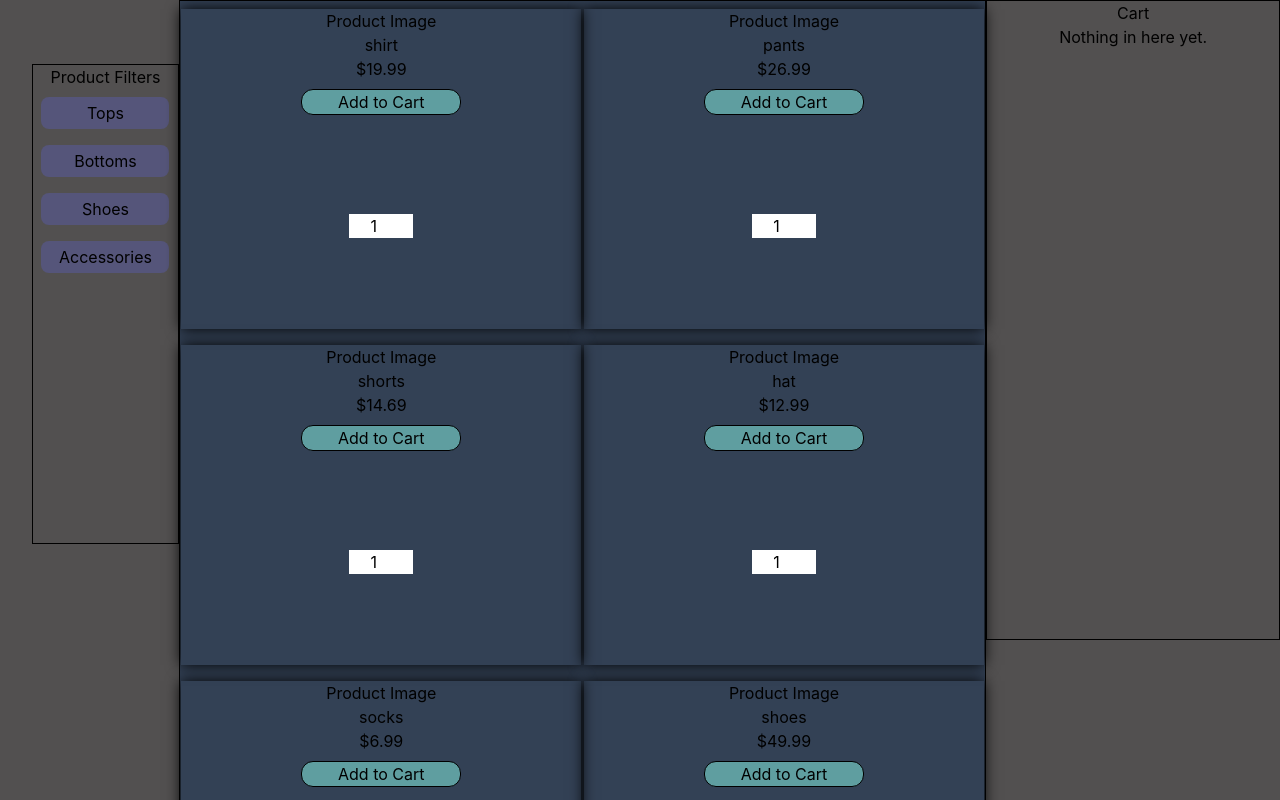
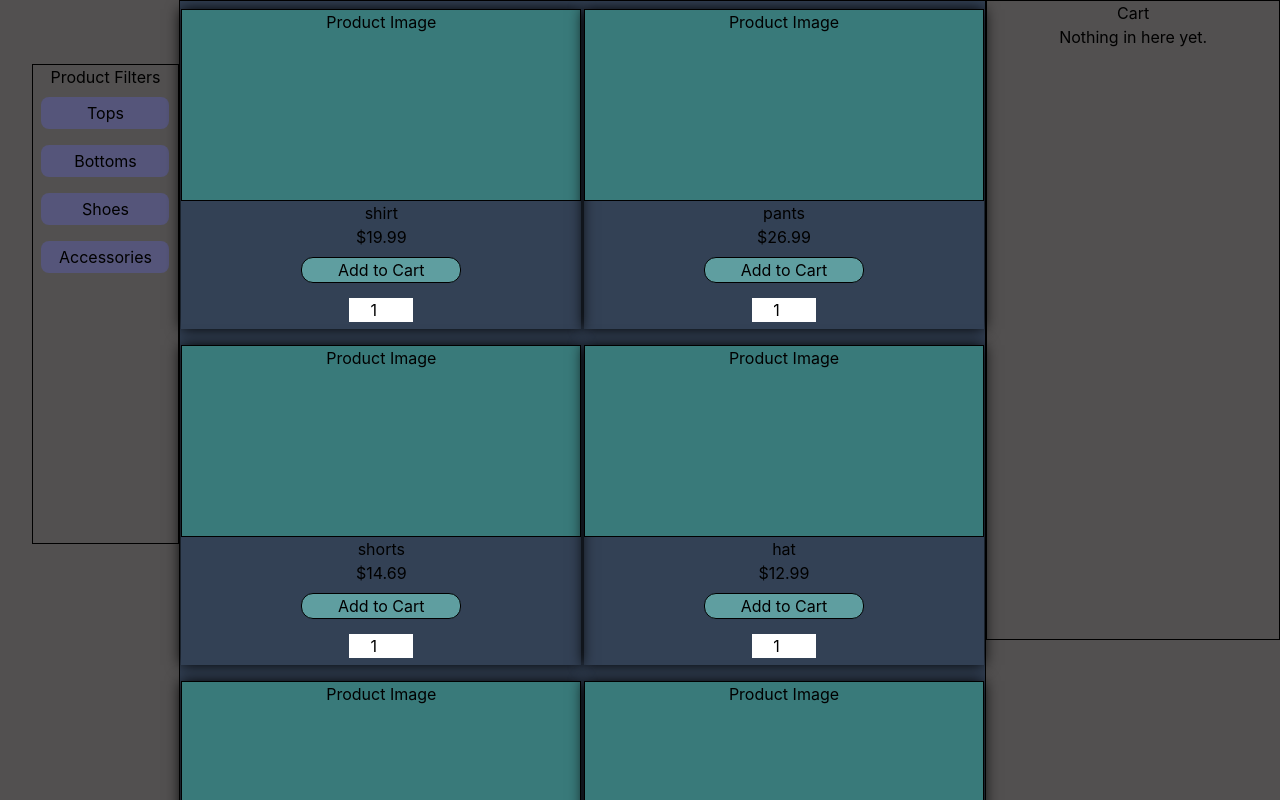
Before and after one commit to JustSteve2k/online-store, a React (Create React App) app: page / in a window 1280 px wide. Shown: the top 800 px of the page. Built offline with nearby package versions, Linux system fonts and the light colour scheme.

Commit message:
add image placeholder

```diff
--- a/src/components/Product.js
+++ b/src/components/Product.js
@@ -20,7 +20,7 @@ export default function Product(props) {
 
   return (
     <div className="product">
-      <div>Product Image</div>
+      <div className="productImage">Product Image</div>
       <div>{props.item}</div>
       <div>${props.cost}</div>
       <button className="productButton" onClick={clickHandler}>
```
